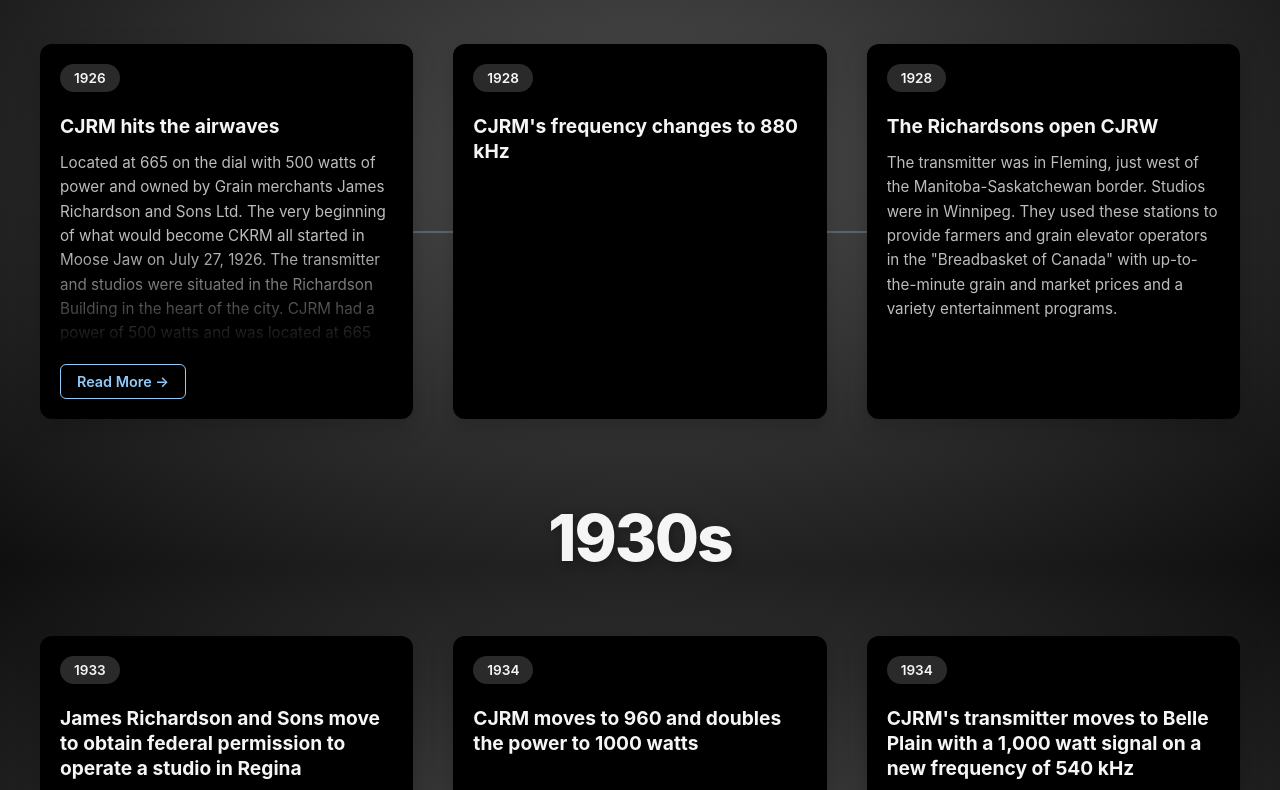
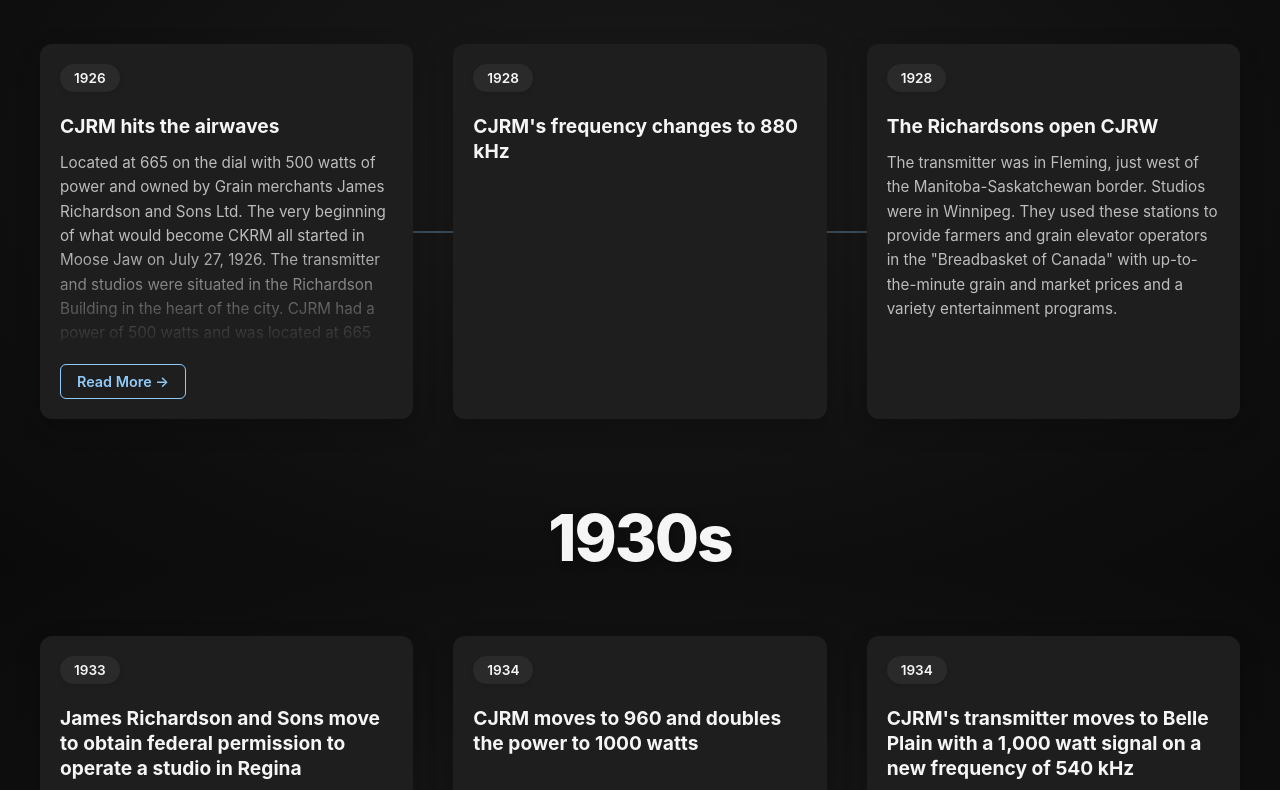
Before and after one commit to neilmorrharvard/timeline-mobile, a plain HTML site: page index.html in a window 1280 px wide. Shown: the part 233-1023 px from the top of the page. Drawn offline with Linux system fonts and the light colour scheme.

Commit message:
Add reversed theme with darker cards

```diff
--- a/index.html
+++ b/index.html
@@ -201,6 +201,18 @@
             --text-secondary: #bdbdbd;
             --card-bg: #000000;
             --nav-bg: rgba(78, 78, 78, 0.95);
+            --timeline-line: rgba(144, 202, 249, 0.3);
+        }
+
+        /* Dark Theme 6 Variant Reversed: Dark Grey Cards with Darker Background */
+        [data-theme="dark-gray-reversed"] {
+            --bg-gradient-start: #1a1a1a;
+            --bg-gradient-end: #0a0a0a;
+            --accent-color: #90caf9;
+            --text-primary: #f5f5f5;
+            --text-secondary: #bdbdbd;
+            --card-bg: #1e1e1e;
+            --nav-bg: rgba(26, 26, 26, 0.95);
             --timeline-line: rgba(144, 202, 249, 0.3);
         }
 
@@ -1104,8 +1116,8 @@
     </div>
 
     <script>
-        // Set theme to Black Cards with Dark Grey Background
-        document.documentElement.setAttribute('data-theme', 'dark-gray-black');
+        // Set theme to Dark Grey Cards with Darker Background (Reversed)
+        document.documentElement.setAttribute('data-theme', 'dark-gray-reversed');
 
         // ============================================
         // CENTRALIZED TIMELINE DATA
```
Also changed, not shown: timeline_vertical.html (+14 -2 lines).
